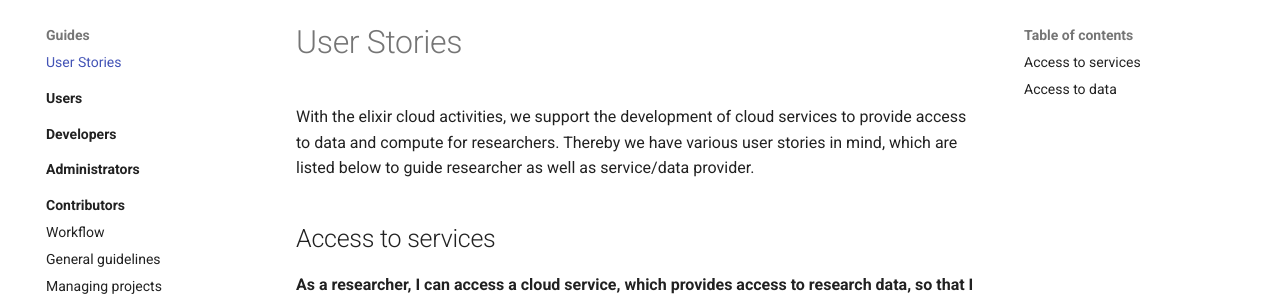
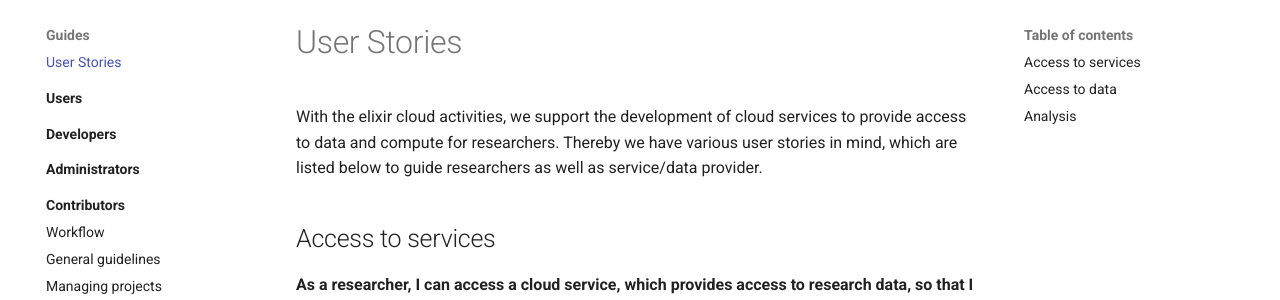
Before and after one commit to elixir-cloud-aai/elixir-cloud-aai.github.io, an MkDocs documentation site: the page built from docs/guides/user_stories.md, in a window 1280 px wide and 900 px high. Shown: the part 170-470 px from the top of the window. Built offline with MkDocs 1.6.1 and Material for MkDocs 9.7.7, drawn with Linux system fonts in a browser that asks for light colours; comment, search, counter and statistics services are not loaded.

Commit message:
Update user_stories.md
typos

```diff
--- a/docs/guides/user_stories.md
+++ b/docs/guides/user_stories.md
@@ -1,6 +1,6 @@
 # User Stories
 
-With the elixir cloud activities, we support the development of cloud services to provide access to data and compute for researchers. Thereby we have various user stories in mind, which are listed below to guide researcher as well as service/data provider.
+With the elixir cloud activities, we support the development of cloud services to provide access to data and compute for researchers. Thereby we have various user stories in mind, which are listed below to guide researchers as well as service/data provider.
 
 ## Access to services
 
@@ -25,6 +25,6 @@ With the elixir cloud activities, we support the development of cloud services t
 
 **As a data controller, I can give a researcher access to a specific dataset, so that the researcher can work with the data in accordance with my data usage policies.** The data controllers are responsible for providing access to sensitive data. Regarding sensitive human data, patients have usually specified the purposes for which personal data may be accessed and the controllers must check whether these purposes are fulfilled in the event of a request. For this purpose, GA4GH defines the [Data Use Ontology](https://www.ga4gh.org/product/data-use-ontology-duo/) to standardize both consents and requests. Approved access requests can be stored uniformly via the [GA4GH Passport](https://www.ga4gh.org/product/ga4gh-passports/) specification. Life Science Login acts as a passport broker and can provide user authorizations for the cloud services ([GA4GH passport support in LifeScience AAI](https://docs.google.com/document/d/1QpMgSeDdtPJWujdR9Z93WsTC5I9vyvd4bHjpWcGVnz0/edit?tab=t.0#heading=h.vdrx3flw0u2j)).
 
-# Analysis
+## Analysis
 
 **As a researcher, I can run a specific data analysis workflow on an external dataset in the cloud, so that I can integrate the results into my research activities.** The GA4GH standardizes the execution of workflows and workflow tasks in the cloud via the specification of the [Workflow Execution Service (WES)](https://www.ga4gh.org/product/workflow-execution-service-wes/) and the [Task Execution Service (TES)](https://www.ga4gh.org/product/task-execution-service-tes/) respectively. The ELIXIR on cloud project supports the execution of workflows and tasks by developing tools and providing guidance for researchers ([user-guide](https://elixir-cloud-aai.github.io/guides/guide-user/)). A user can trigger the execution of a workflow via a WES implementation. Once the workflow has been successfully completed, the resulting data can be used by the researcher for further activities.
```
